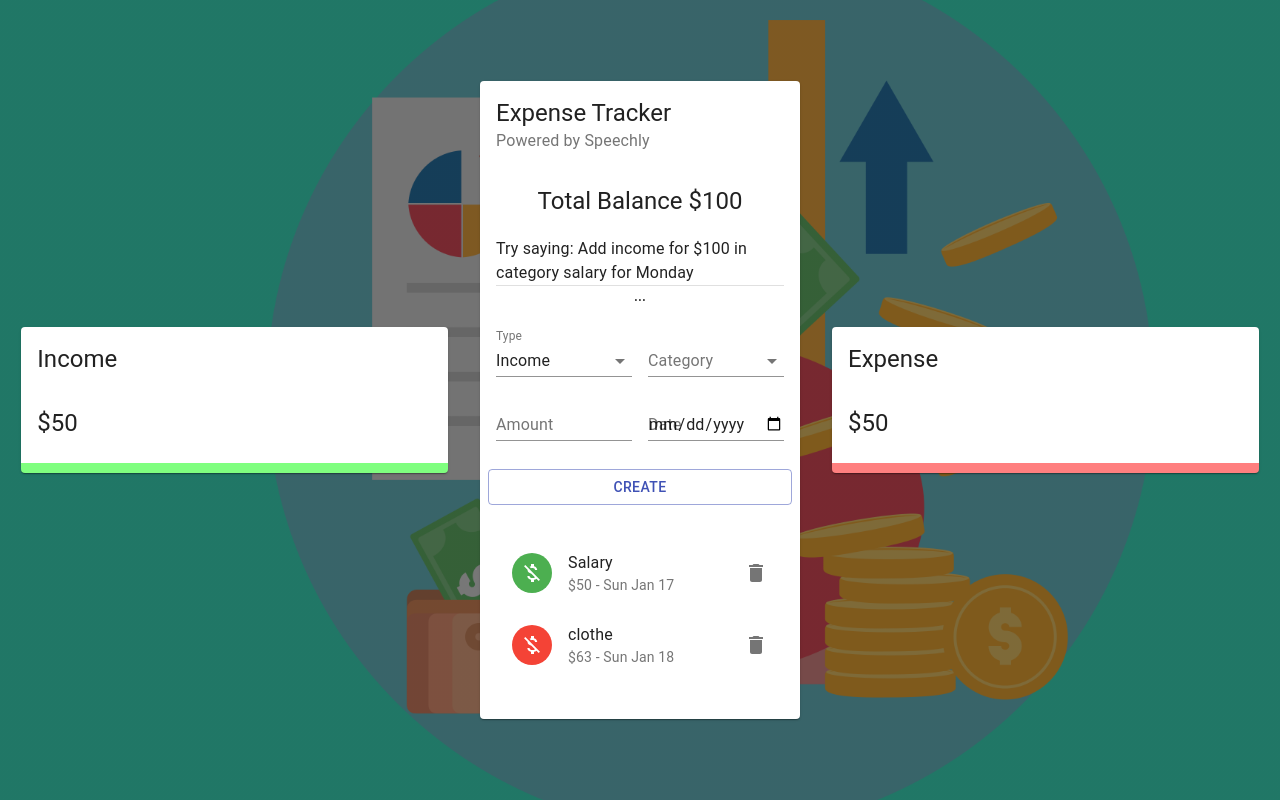
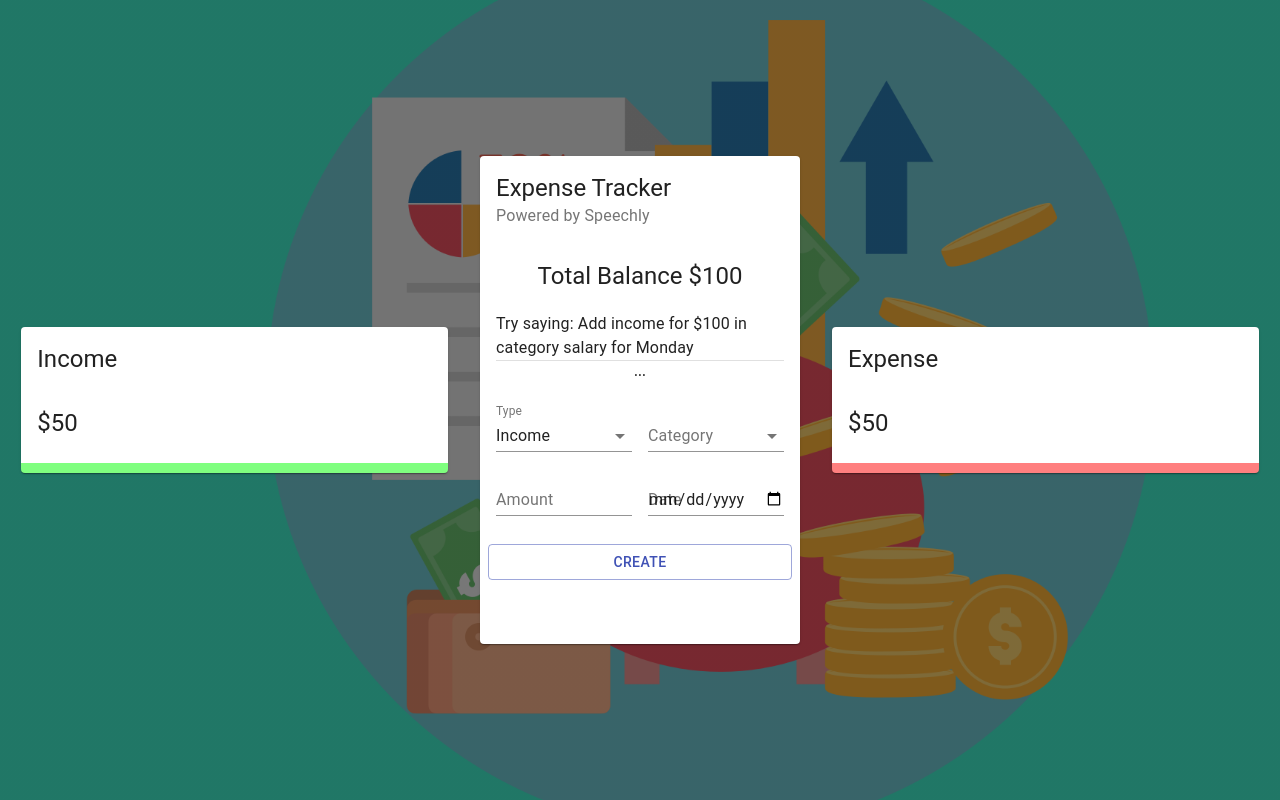
Before and after one commit to AchrafRehioui/expense_tracker, a React (Create React App) app: page / in a window 1280 px wide. Built offline with nearby package versions, Linux system fonts and the light colour scheme.

Commit message:
adding the action deletetransaction

```diff
--- a/src/components/Main/List/List.jsx
+++ b/src/components/Main/List/List.jsx
@@ -4,18 +4,13 @@
 import { ExpenseTrackerContext } from '../../../context/context';
 import useStyles from './styles';
 
+
 const List = () => {
 
+
     const classes = useStyles();
-    const globalState = useContext(ExpenseTrackerContext);
+    const { deleteTransaction, transactions } = useContext(ExpenseTrackerContext);
 
-    console.log(globalState);
-
-    const transactions = [
-        { id: 1, type: "Income", category: 'Salary', amount: 50, date: " Sun Jan 17" },
-        { id: 2, type: "Expense", category: 'clothe', amount: 63, date: " Sun Jan 18" },
-        { id: 3, type: "Income", category: 'business', amount: 150, date: " Sun Jan 19" },
-    ];
 
     return (
         <MUIList dense={false} className={classes.list}>
@@ -29,7 +24,7 @@
                         </ListItemAvatar>
                         <ListItemText primary={transaction.category} secondary={`$${transaction.amount} - ${transaction.date}`} />
                         <ListItemSecondaryAction>
-                            <IconButton edge="end" aria-label="delete" onClick="">
+                            <IconButton edge="end" aria-label="delete" onClick={() => deleteTransaction(transaction.id)}>
                                     <Delete />
                             </IconButton>
                         </ListItemSecondaryAction>
@@ -40,4 +35,5 @@
     )
 }
 
-export default List
+
+export default List;
--- a/src/context/context.js
+++ b/src/context/context.js
@@ -18,7 +18,8 @@
     return (
         <ExpenseTrackerContext.Provider value={{
             deleteTransaction,
-            addTransaction
+            addTransaction,
+            transactions
         }}>
             {children}
         </ExpenseTrackerContext.Provider>
```
